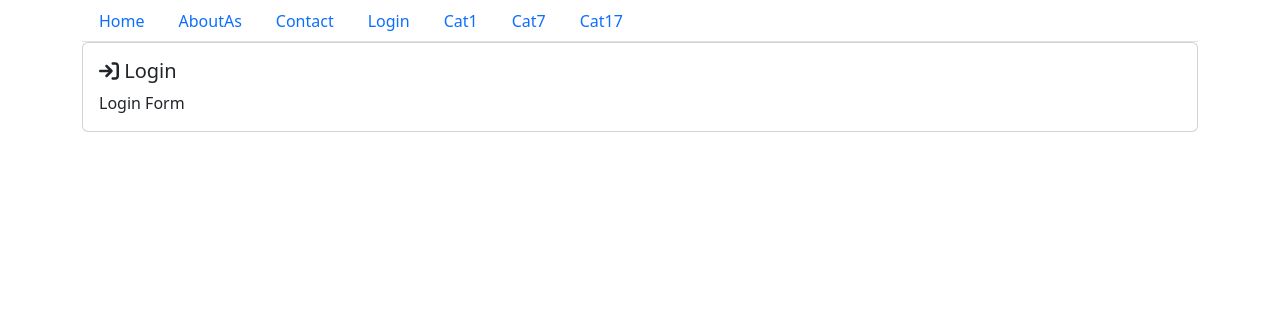
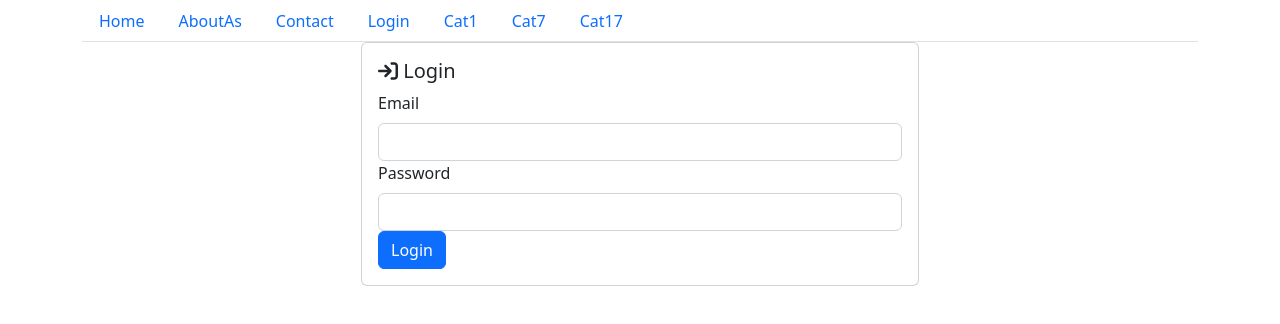
Before and after one commit to SlobodanSkaric/appgui, a React (Create React App) app: page /user/login in a window 1280 px wide. Shown: the top 324 px of the page. Built offline with nearby package versions, Linux system fonts and the light colour scheme.

Commit message:
Imlement login system

```diff
--- a/src/api/api.ts
+++ b/src/api/api.ts
@@ -10,7 +10,7 @@ export default function api(path: string, method: "get" | "post" | "patch" | "de
             baseURL: ApiConfig.API_URL,
             data: JSON.stringify(body),
             headers: {
-                "Content-type" : "appication/json",
+                "Content-type" : "application/json",
                 "Authorization": getToken()
             }
         }
@@ -27,7 +27,7 @@ export default function api(path: string, method: "get" | "post" | "patch" | "de
 
 }
 
-interface ApiResponse {
+export interface ApiResponse {
     status: "ok" | "error" | "login",
     data: any;
 }
@@ -37,20 +37,21 @@ function getToken(){
     return token;
 }
 
-function saveToken(token: string): void{
+export function saveToken(token: string): void{
     localStorage.setItem("api_token", token);
 }
 
-function getRefreshToken(): string | null{
+export function getRefreshToken(): string | null{
     const token = localStorage.getItem("api_reresh_token");
     return token;
 }
 
-function saveRefreshToken(token: string){
+export function saveRefreshToken(token: string){
     localStorage.setItem("api_reresh_token", token);
 }
 
 async function responseHandelr(res: any,resolve: (value: ApiResponse) => void, requestData: { method: "get" | "post" | "patch" | "delete"; url: string; baseURL: string; data: string; headers: { "Content-type": string; Authorization: string | null; }; }){
+    console.log(res);
     if(res.status < 200 || res.status >= 300){
         const response: ApiResponse = {
             status: "error",
--- a/src/commponents/LoginPage/LoginPage.tsx
+++ b/src/commponents/LoginPage/LoginPage.tsx
@@ -1,24 +1,120 @@
 import { faSignIn } from "@fortawesome/free-solid-svg-icons";
 import { FontAwesomeIcon } from "@fortawesome/react-fontawesome";
 import React from "react";
-import { Card, Container } from "react-bootstrap";
+import { Alert, Button, Card, Col, Container, Form } from "react-bootstrap";
+import { Redirect } from "react-router-dom";
+import api, { ApiResponse, saveToken, saveRefreshToken } from "../../api/api";
+
+interface UserLoginPageState{
+    email: string;
+    password: string;
+    errorMessage: string;
+    isLogin:boolean;
+}
 
 export default class LoginPage extends React.Component{
+    state: UserLoginPageState;
+
+    constructor(props: {} | Readonly<{}>){
+        super(props);
+
+        this.state = {
+            email : "",
+            password: "",
+            errorMessage: "",
+            isLogin: false
+        }
+    }
+
+    private  formInputChange(event: React.ChangeEvent<HTMLInputElement>){
+        const newState = Object.assign(this.state, {
+            [event.target.id] : event.target.value
+        });
+
+        this.setState(newState);
+    }
+
+    private setErrorMessage(message: string){
+        const newState = Object.assign(this.state, {
+            errorMessage: message
+        });
+
+        this.setState(newState);
+    }
+
+    private setLoginState(login: boolean){
+        const newState = Object.assign(this.state, {
+            isLogin: login,
+        });
+
+        this.setState(newState);
+    }
+
+    private doLogin(){
+        api("auth/user/login", "post", { email: this.state.email, password: this.state.password})
+            .then((res: ApiResponse) => {
+                if(res.status === "error"){
+                    console.log("Error: " + res.data);
+                    return;
+                }
+
+                if(res.status === "ok"){
+                    if(res.data.stautsCode === "login"){
+                        let message = "";
+                        switch(res.data.stautsCode){
+                            case -3001: message = "Bad email"; break;
+                            case -3003: message = "Bad password"; break;
+                        }
+                        console.log(message);
+                        this.setErrorMessage(message);
+                        return;
+                    }
+
+                    saveToken(res.data.token);
+                    saveRefreshToken(res.data.refreshToken);
+                    this.setLoginState(true);
+                }
+
+
+            })
+    }
     render(){
+        if(this.state.isLogin === true){
+            return (
+                <Redirect to="/" />
+            )
+        }
         return (
             <Container>
+                <Col md={{ span: 6, offset: 3 }} >
                 <Card>
                     <Card.Body>
                         <Card.Title>
                         <FontAwesomeIcon icon={faSignIn} /> Login
                         </Card.Title>
-                        <Card.Text>
-                            Login Form
-                        </Card.Text>
+                            <Form>
+                                <Form.Group>
+                                    <Form.Label htmlFor="email">Email</Form.Label>
+                                    <Form.Control type="email" id="email" value={ this.state.email } onChange={ event => this.formInputChange(event as any)}/>
+                                </Form.Group>
+
+                                <Form.Group>
+                                    <Form.Label htmlFor="password">Password</Form.Label>
+                                    <Form.Control type="password" id="password"  value={ this.state.password} onChange={ event => this.formInputChange(event as any)}/>
+                                </Form.Group>
+
+                                <Form.Group>
+                                    <Button variant="primary" onClick={ () => this.doLogin()}>Login</Button>
+                                </Form.Group>
+                            </Form>
+                            <Alert variant="danger" className={ this.state.errorMessage ? "" : "d-none" }>
+                                    { this.state.errorMessage }
+                            </Alert>
                     </Card.Body>
                 </Card>
-
+               </Col>
             </Container>
         );
     }
 }
+//13:28
--- a/src/types/CategiryType.ts
+++ b/src/types/CategiryType.ts
@@ -5,6 +5,4 @@ export default class CategoryType{
     name?: string;
     items?: ArticleType[];
 
-
-
 }
```
